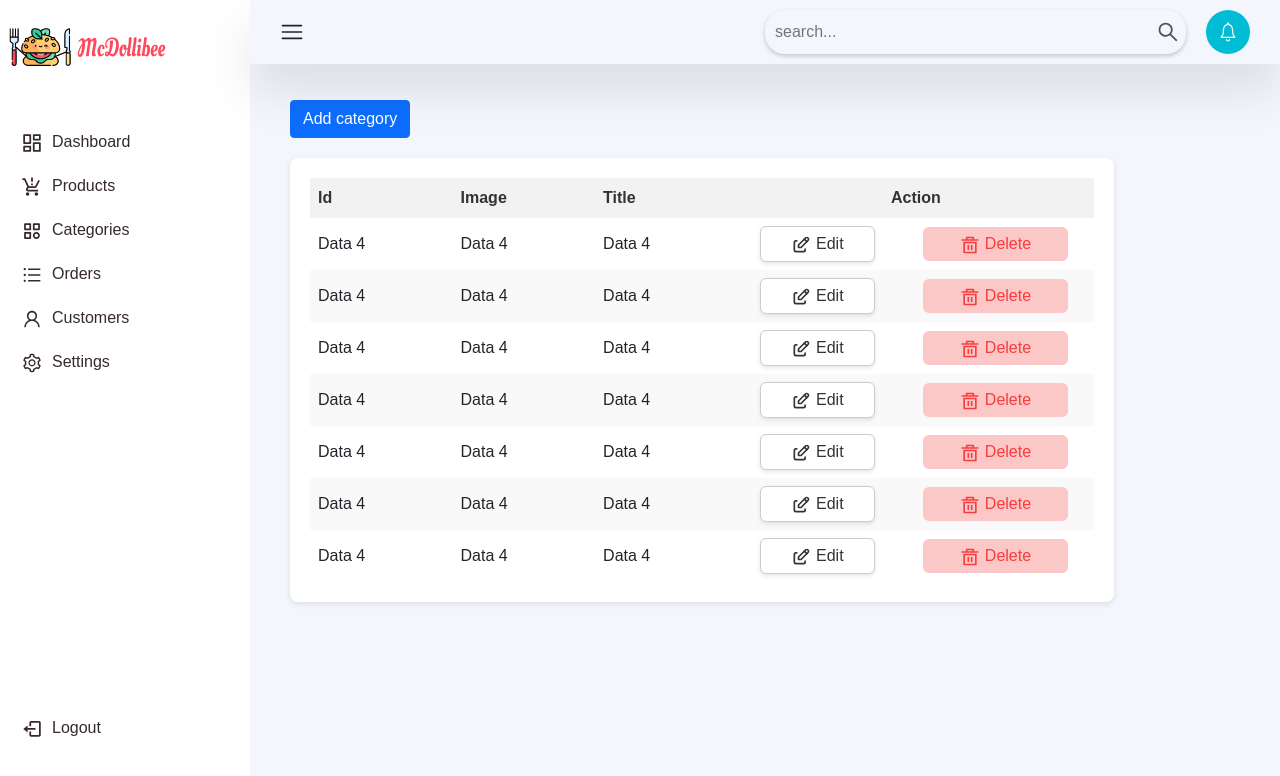
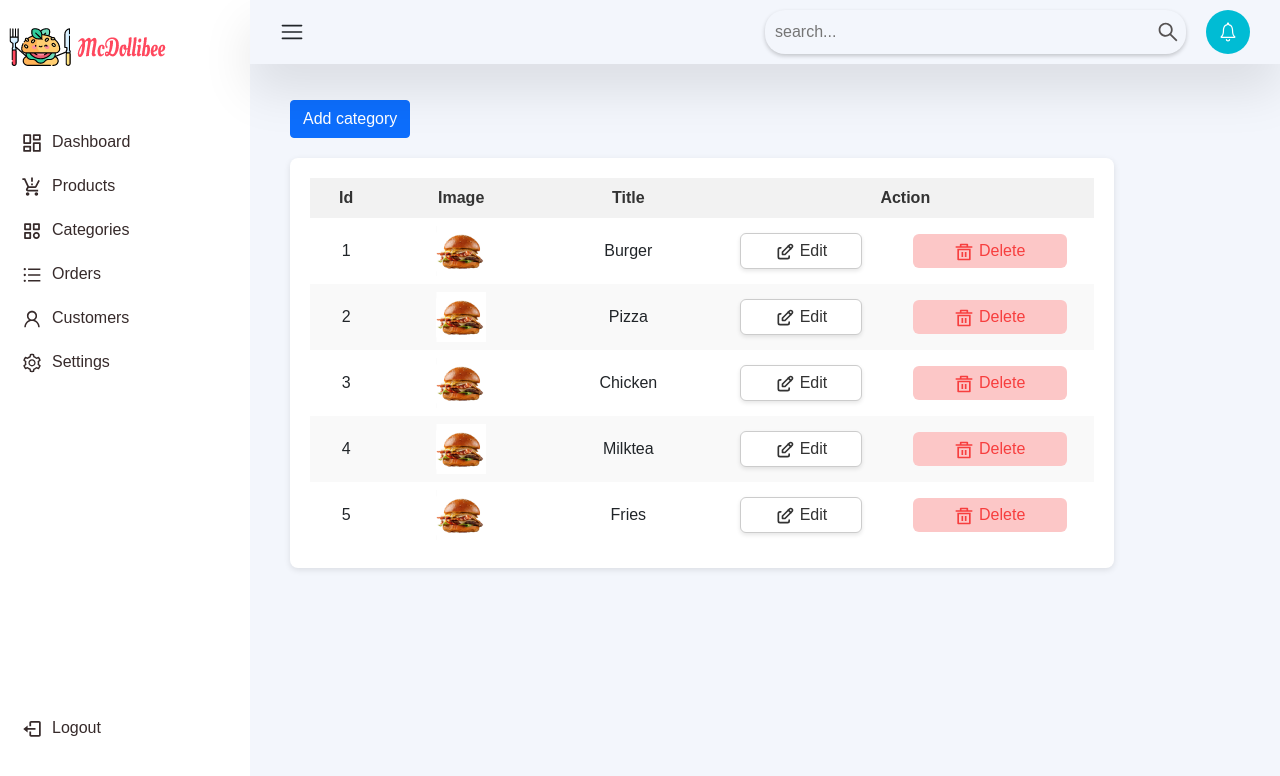
Before and after one commit to JMarkDev/Food_Ordering_Mcdollibee, a React (Vite) app in the folder Food-Ordering-Dashboard1/: page /category in a window 1280 px wide. Shown: the top 776 px of the page. Built offline with nearby package versions, Linux system fonts and the light colour scheme; a web font is replaced by a local one.

Commit message:
ordered status added

```diff
--- a/Food-Ordering-Dashboard1/src/App.css
+++ b/Food-Ordering-Dashboard1/src/App.css
@@ -41,8 +41,6 @@ li{
     box-shadow: 0px 2px 6px rgba(0, 0, 0, 0.1);
     margin: 0 40px;
     margin-bottom: 10px;
-    /* position: fixed; */
-    /* width: calc(100% - 330px); */
   }
 
   table {
@@ -55,11 +53,12 @@ li{
 
   th{
     color: #333;
+    text-align: center;
   }
 
   th, td {
     padding: 8px;
-    text-align: left;
+    text-align: center;
   }
 
   th {
--- a/Food-Ordering-Dashboard1/src/components/pages/Category.jsx
+++ b/Food-Ordering-Dashboard1/src/components/pages/Category.jsx
@@ -5,9 +5,32 @@ import React, { useState } from 'react';
 import { Button, Modal, ModalHeader, ModalBody,
   Form, Input, Label, FormGroup} from 'reactstrap';
 import "../../styles/Category.css"
+import image from "../../assets/images/5ceef7edbe1b196a030952b773b9636e.jpeg"
 
 function Category(args) {
   const [modal, setModal] = useState(false);
+  const categories = [
+    { id: 1,
+      image: image,
+      title: "Burger"
+    },
+    { id: 2,
+      image: image,
+      title: "Pizza"
+    },
+    { id: 3,
+      image: image,
+      title: "Chicken"
+    },
+    { id: 4,
+      image: image,
+      title: "Milktea"
+    },
+    { id: 5,
+      image: image,
+      title: "Fries"
+    }
+  ]
 
   const toggle = () => setModal(!modal);
   return (
@@ -61,10 +84,11 @@ function Category(args) {
         </tr>
       </thead>
       <tbody>
-        <tr>
-          <td>Data 4</td>
-          <td>Data 4</td>
-          <td>Data 4</td>
+        {categories.map(category => (
+          <tr key={category.id}>
+          <td>{category.id}</td>
+          <td><img className="category_img" src={category.image} alt="category image" /></td>
+          <td>{category.title}</td>
           <td className="table__icon">
             <button className="edit-btn">
               <TbEdit className="tbl__icon--edit"/>
@@ -78,108 +102,7 @@ function Category(args) {
             </button>
             </td>
         </tr>
-        <tr>
-          <td>Data 4</td>
-          <td>Data 4</td>
-          <td>Data 4</td>
-          <td className="table__icon">
-            <button className="edit-btn">
-              <TbEdit className="tbl__icon--edit"/>
-                Edit
-            </button>
-          </td>
-          <td className="table__icon">
-            <button className="delete-btn">
-                <RiDeleteBin5Line className="tbl__icon--delete"/>
-                Delete
-            </button>
-            </td>
-        </tr>
-        <tr>
-          <td>Data 4</td>
-          <td>Data 4</td>
-          <td>Data 4</td>
-          <td className="table__icon">
-            <button className="edit-btn">
-              <TbEdit className="tbl__icon--edit"/>
-                Edit
-            </button>
-          </td>
-          <td className="table__icon">
-              <button className="delete-btn">
-                <RiDeleteBin5Line className="tbl__icon--delete"/>
-                Delete
-            </button>
-            </td>
-        </tr>
-        <tr>
-          <td>Data 4</td>
-          <td>Data 4</td>
-          <td>Data 4</td>
-          <td className="table__icon">
-            <button className="edit-btn">
-              <TbEdit className="tbl__icon--edit"/>
-                Edit
-            </button>
-          </td>
-          <td className="table__icon">
-            <button className="delete-btn">
-                <RiDeleteBin5Line className="tbl__icon--delete"/>
-                Delete
-            </button>
-            </td>
-        </tr>
-        <tr>
-          <td>Data 4</td>
-          <td>Data 4</td>
-          <td>Data 4</td>
-          <td className="table__icon">
-            <button className="edit-btn">
-              <TbEdit className="tbl__icon--edit"/>
-                Edit
-            </button>
-          </td>
-          <td className="table__icon">
-            <button className="delete-btn">
-                <RiDeleteBin5Line className="tbl__icon--delete"/>
-                Delete
-            </button>
-            </td>
-        </tr>
-        <tr>
-          <td>Data 4</td>
-          <td>Data 4</td>
-          <td>Data 4</td>
-          <td className="table__icon">
-            <button className="edit-btn">
-              <TbEdit className="tbl__icon--edit"/>
-                Edit
-            </button>
-          </td>
-          <td className="table__icon">
-            <button className="delete-btn">
-                <RiDeleteBin5Line className="tbl__icon--delete"/>
-                Delete
-            </button>
-            </td>
-        </tr>
-        <tr>
-          <td>Data 4</td>
-          <td>Data 4</td>
-          <td>Data 4</td>
-          <td className="table__icon">
-            <button className="edit-btn">
-              <TbEdit className="tbl__icon--edit"/>
-                Edit
-            </button>
-          </td>
-          <td className="table__icon">
-            <button className="delete-btn">
-                <RiDeleteBin5Line className="tbl__icon--delete"/>
-                Delete
-            </button>
-            </td>
-        </tr>
+        ))}
       </tbody>
     </table>
     </div>
--- a/Food-Ordering-Dashboard1/src/components/pages/Dashboard.jsx
+++ b/Food-Ordering-Dashboard1/src/components/pages/Dashboard.jsx
@@ -7,12 +7,16 @@ import OrdersImg from "../../assets/images/order.png"
 // import viewIcon from "../../assets/images/file.png"
 // import {RiDeleteBin5Line} from "react-icons/ri"
 import {BsThreeDots} from "react-icons/bs"
+// import {IoMdCheckmarkCircleOutline} from "react-icons/io"
+import {FiXCircle, FiCheckCircle, FiAlertCircle} from "react-icons/fi"
+// import {CiCircleInfo} from "react-icons/ci"
 
 function Dashboard() {
   const [status, setStatus] = useState(false);
 
   const orderStatus = () =>{
     setStatus(!status)
+    document.body.classList.toggle("status")
     console.log('cute')
   };
 
@@ -23,7 +27,21 @@ function Dashboard() {
       paymentMethod: "Cash",
       status: "Delivered",
       amount: 100.00
-    }
+    },
+    // { id: 1,
+    //   orderDate: "January 01 2023",
+    //   costumersName: "Josiel Mark Cute",
+    //   paymentMethod: "Cash",
+    //   status: "Pending",
+    //   amount: 100.00
+    // },
+    // { id: 3,
+    //   orderDate: "January 01 2023",
+    //   costumersName: "Josiel Mark Cute",
+    //   paymentMethod: "Cash",
+    //   status: "Canceled",
+    //   amount: 100.00
+    // }
   ]
 
   return (
@@ -87,15 +105,21 @@ function Dashboard() {
             <td>{order.orderDate}</td>
             <td>{order.costumersName}</td>
             <td>{order.paymentMethod}</td>
-            <td>{order.status}</td>
+            <td className="order_status">{order.status}</td>
             <td>{order.amount}</td>
-            <td className="status">
+            <td className="set_status">
               <BsThreeDots className="status_icon" onClick={orderStatus}/>
-              {/* <select name="status" id="status">
-                <option value="accept">Accept order</option>
-                <option value="reject">Reject order</option>
-                <option value="view">View order</option>
-              </select> */}
+              <div className="select_status" >
+                {/* <select name="status" id="status"> */}
+                <a href="#" className="link_status"><FiCheckCircle className="link_icon accept_icon"/>Accept order</a>
+                <a href="#" className="link_status"><FiXCircle className="link_icon reject_icon"/>Reject order</a>
+                <a href="#" className="link_status"><FiAlertCircle className="link_icon view_icon"/>View order</a>
+                  {/* <option value="accept">Accept order</option>
+                  <option value="reject">Reject order</option>
+                  <option value="view">View order</option> */}
+                {/* </select> */}
+              </div>
+
               {/* <button className="edit-btn">
                 <img className="viewIcon" src={viewIcon} alt="view" />
                   View
--- a/Food-Ordering-Dashboard1/src/styles/Category.css
+++ b/Food-Ordering-Dashboard1/src/styles/Category.css
@@ -5,6 +5,10 @@
   padding: 20px;
   box-shadow: 0px 2px 6px rgba(0, 0, 0, 0.1);
   margin: 0 40px;
+}
+
+.category_img{
+  width: 50px;
 }
 
 .add__category--btn{
--- a/Food-Ordering-Dashboard1/src/styles/Dashboard.css
+++ b/Food-Ordering-Dashboard1/src/styles/Dashboard.css
@@ -1,13 +1,73 @@
+
+
+.order_status{
+  background-color: rgb(243, 198, 198);
+  border-radius: 5px;
+  color: #fc7474;
+  font-weight: 500;
+  text-align: center;
+
+}
+
+.select_status{
+  display: none;
+}
+
+.status .select_status{
+  display: block;
+  position: absolute;
+  margin-top: 150px;
+  margin-right: 100px;
+  background-color: #fff;
+  box-shadow: 0 2px 4px rgba(0, 0, 0, 0.1);
+  border-radius: 5px;
+  width: 170px;
+  display: flex;
+  flex-direction: column;
+  justify-content: center;
+  align-items: flex-start;
+}
+
+.accept_icon{
+  color: #00FF00;
+}
+
+.link_icon{
+  font-size: 24px;
+  margin-right: 10px;
+}
+
+.reject_icon{
+  color: #FF0000;
+}
+
+.view_icon{
+  color: #0000FF;
+  rotate: 180deg;
+}
+
+.link_status{
+  padding: 5px;
+  font-size: 16px;
+  width: 100%;
+  text-align: left;
+}
+
+.link_status:hover{
+  background-color: #f1fafa;
+  color: #333;
+}
+
+.set_status{
+  display: flex;
+  justify-content: center;
+  align-items: center;
+  flex-direction: column;
+}
 
 .viewIcon{
   width: 20px;
   margin-right: 5px;
-}
-
-.status{
-  display: flex;
-  align-items: center;
-  justify-content: center;
 }
 
 .status_icon{
```
